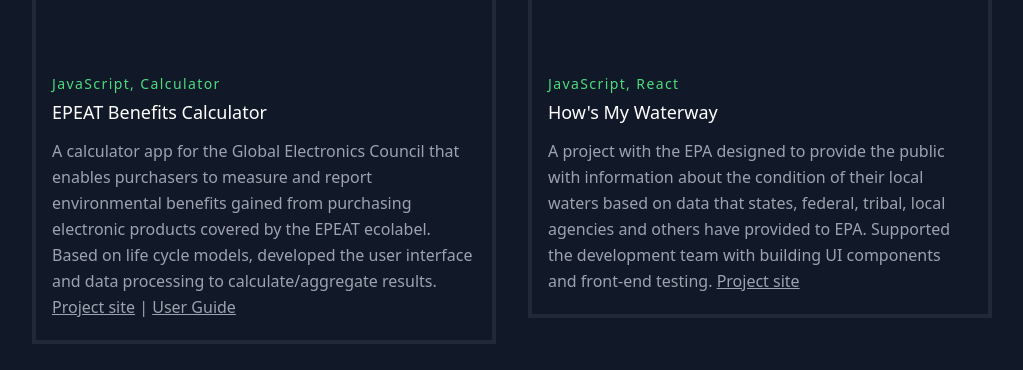
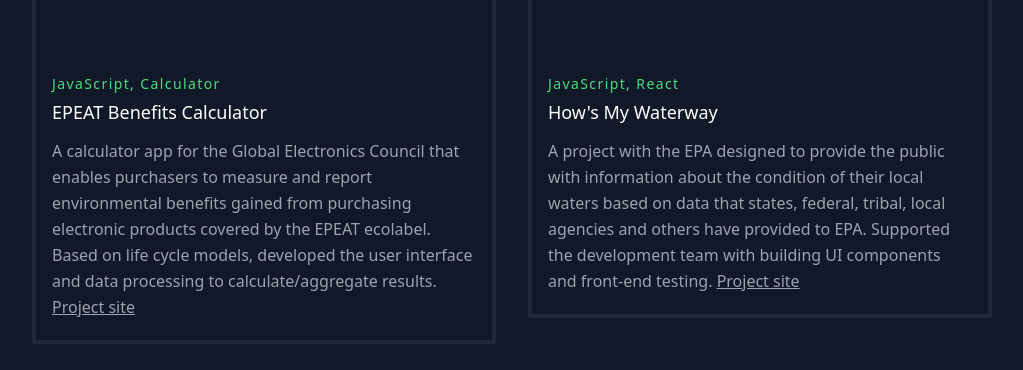
Before and after one commit to julmcbride/julmcbride.github.io, a React (Create React App) app: page / in a window 1280 px wide. Shown: the part 1440-1810 px from the top of the page, without its empty margins (128-1151 px from the left). Built offline with nearby package versions, Linux system fonts and the light colour scheme; some icons are missing.

Commit message:
remove extra project link

```diff
--- a/src/components/Projects.js
+++ b/src/components/Projects.js
@@ -61,20 +61,6 @@
                         Project site
                       </a>
                     )}
-                    {project.name === "epeat" && (
-                      <>
-                        {" "}
-                        |{" "}
-                        <a
-                          href={project.link2}
-                          target="_blank"
-                          rel="noreferrer"
-                          className="underline hover:text-white"
-                        >
-                          User Guide
-                        </a>
-                      </>
-                    )}
                     {project.name === "oshaate" && (
                       <>
                         <a
```
